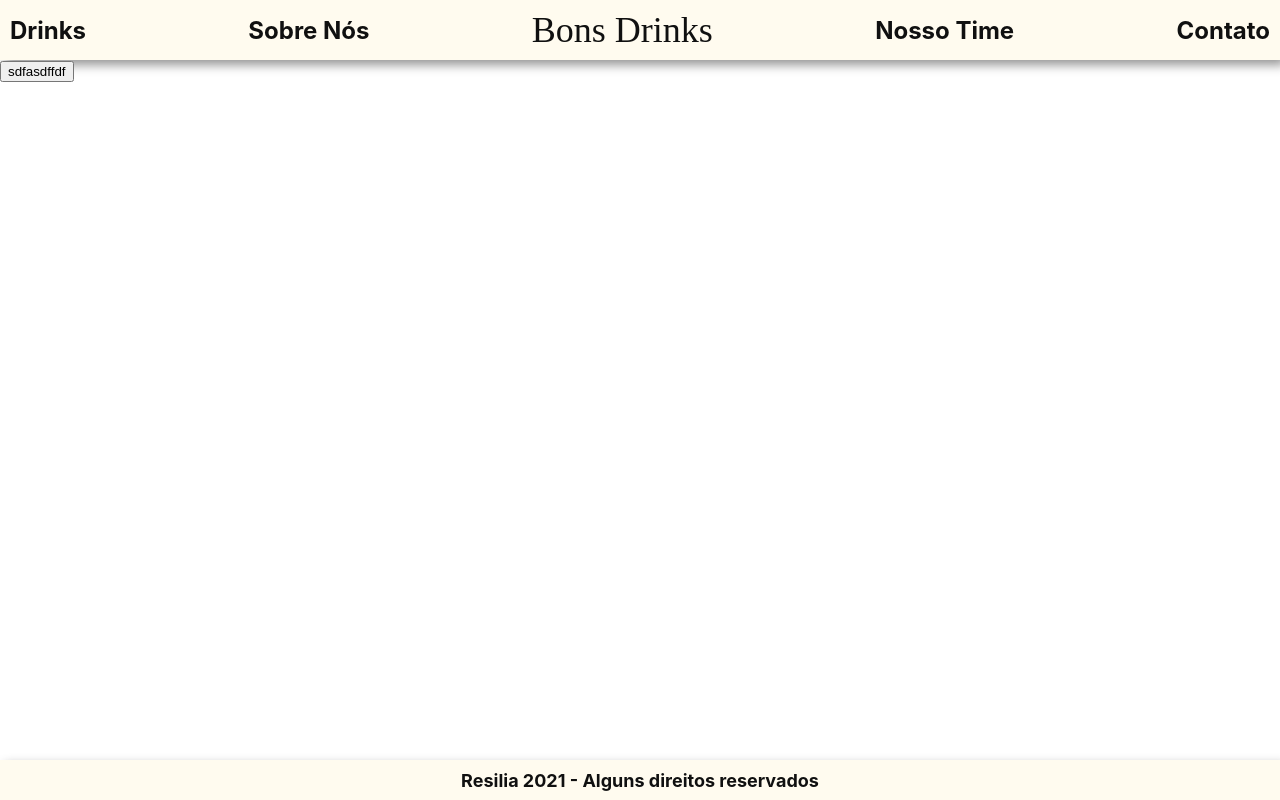
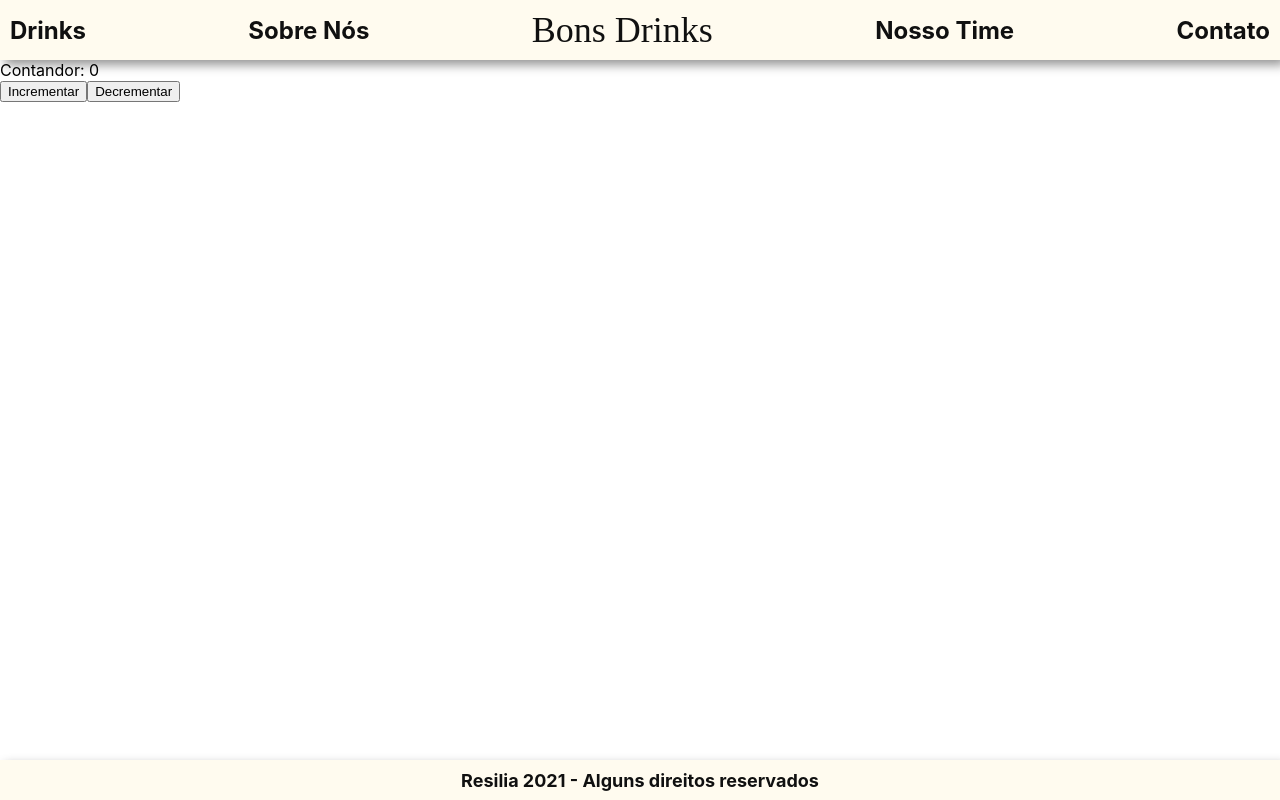
Before and after one commit to rafael-angonese/bons-drinks-resilia, a React (Create React App) app: page / in a window 1280 px wide. Built offline with nearby package versions, Linux system fonts and the light colour scheme; a web font is replaced by a local one.

Commit message:
:sparkles: feat: created contador component

```diff
--- a/src/App.js
+++ b/src/App.js
@@ -1,5 +1,4 @@
 import Button from "./components/Button/Button";
-import ButtonClass from "./components/ButtonClass";
 import Clientes from "./components/Clientes";
 import ContactForm from "./components/ContactForm/ContactForm";
 import Header from "./components/Header/Header";
@@ -14,24 +13,19 @@ import ReactLogo from "./assets/imagens/react.svg";
 import { ReactComponent as Teste } from "./assets/imagens/react.svg";
 
 import "./App.css";
+import Contador from "./components/Contador/Contador";
 
 function App() {
   const adicionarCarrinho = (id) => {
     console.log("adicionar no carrinho");
-    console.log(id)
+    console.log(id);
   };
 
   return (
     <div className="grid">
       <Header />
       <main>
-        <ButtonClass
-          text="Botao de props"
-          id='2'
-          addCart={adicionarCarrinho}
-        >
-          sdfasdffdf
-        </ButtonClass>
+        <Contador />
       </main>
       <Footer />
     </div>
--- a/src/components/Button/Button.js
+++ b/src/components/Button/Button.js
@@ -1,9 +1,9 @@
 import React from "react";
 
-import styles from './styles.module.css'
-
-function Button() {
-  return <button className={styles.green}>Botao 1</button>
+class Button extends React.Component {
+  render() {
+    return <button  onClick={this.props.onClick}>{this.props.children}</button>;
+  }
 }
 
 export default Button;
--- a/src/components/Button/styles.module.css
+++ /dev/null
@@ -1,7 +0,0 @@
-.redColor {
-  background-color: red;
-}
-
-.green {
-  background-color: green;
-}
--- a/src/components/ButtonClass.js
+++ /dev/null
@@ -1,24 +0,0 @@
-import React from "react";
-
-class ButtonClass extends React.Component {
-  constructor(props) {
-    super(props);
-    // console.log(props)
-
-    this.handleClick = this.handleClick.bind(this)
-  }
-
-  handleClick() {
-    console.log(this);
-    console.log("handleClick");
-    this.props.addCart(this.props.id)
-  }
-
-  render() {
-    console.log(this);
-
-    return <button onClick={this.handleClick}>{this.props.children}</button>;
-  }
-}
-
-export default ButtonClass;
--- /dev/null
+++ b/src/components/Contador/Contador.js
@@ -0,0 +1,41 @@
+import React from "react";
+import Button from "../Button/Button";
+
+class Contador extends React.Component {
+  constructor(props) {
+    super(props);
+
+    this.state = {
+      contador: 0,
+    };
+  }
+
+  onIncrement(num) {
+    console.log("increment");
+
+    this.setState({
+      contador: this.state.contador + num,
+    });
+  }
+
+  onDecrement(num) {
+    console.log("decrement");
+    this.setState({
+      contador: this.state.contador - num,
+    });
+  }
+
+  render() {
+    console.log(this);
+    return (
+      <>
+        Contandor: {this.state.contador}
+        <br />
+        <Button onClick={() => this.onIncrement(5)}>Incrementar</Button>
+        <Button onClick={() => this.onDecrement(1)}>Decrementar</Button>
+      </>
+    );
+  }
+}
+
+export default Contador;
```
